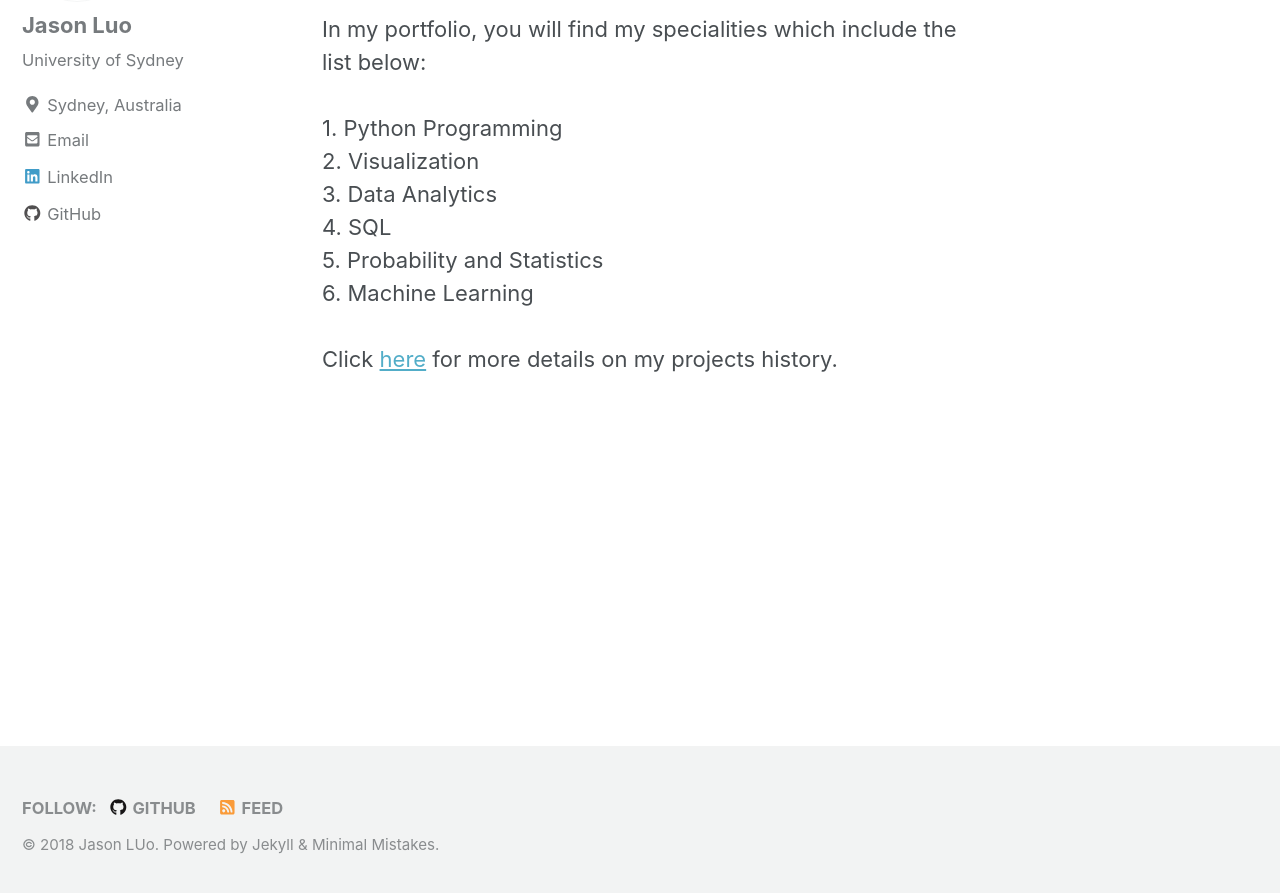
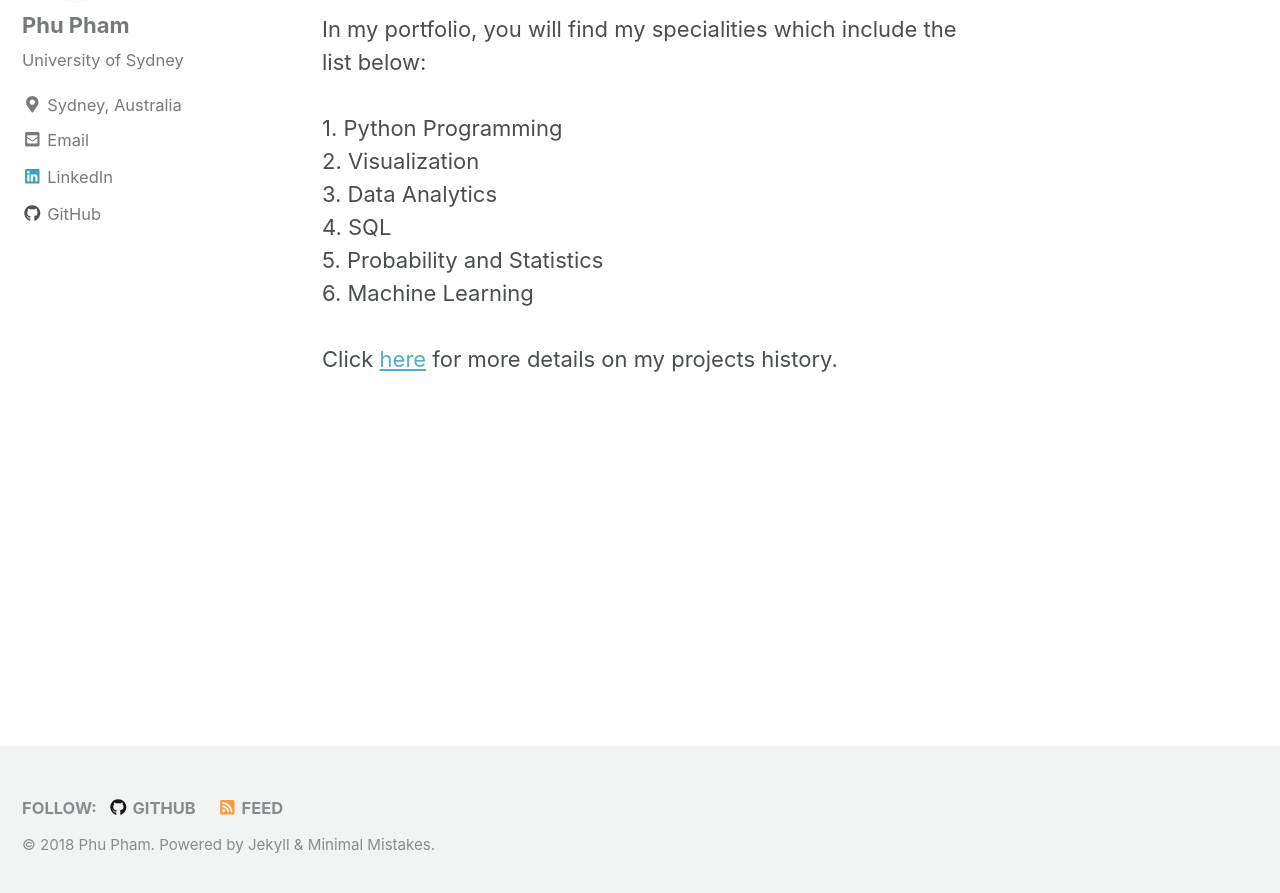
Before and after one commit to pphamnham/pphamnham.github.io, a Jekyll site: the page built from index.html, in a window 1280 px wide and 900 px high, scrolled down 516 px. Shown: the top 893 px of the window. Built offline with Jekyll 4.4.1, drawn with Linux system fonts in a browser that asks for light colours; nearby versions of some CDN libraries; the list of posts is cut into pages by our own code.

Commit message:
UPDATE CONFIG

```diff
--- a/_config.yml
+++ b/_config.yml
@@ -16,10 +16,10 @@ minimal_mistakes_skin    : "default" # "air", "aqua", "contrast", "dark", "dirt"
 
 # Site Settings
 locale                   : "en-US"
-title                    : "Jason Luo"
+title                    : "Phu Pham"
 title_separator          : "-"
-name                     : "Jason LUo"
-description              : "Data Science Portfolio."
+name                     : "Phu Pham"
+description              : "Data Science Personal Projects."
 url                      : # the base hostname & protocol for your site e.g. "https://mmistakes.github.io"
 baseurl                  : # the subpath of your site, e.g. "/blog"
 repository               : # GitHub username/repo-name e.g. "mmistakes/minimal-mistakes"
@@ -97,11 +97,11 @@ analytics:
 
 # Site Author
 author:
-  name             : "Jason Luo"
+  name             : "Phu Pham"
   avatar           : "/images/mypic.jpg" # path of avatar image, e.g. "/assets/images/bio-photo.jpg"
   bio              : "University of Sydney"
   location         : "Sydney, Australia"
-  email            : "jasonluo3329@gmail.com"
+  email            : "phu.pham1991@gmail.com"
   uri              :
   home             : # null (default), "absolute or relative url to link to author home"
   bitbucket        :
@@ -110,13 +110,13 @@ author:
   flickr           :
   facebook         :
   foursquare       :
-  github           : "jasonluo3329"
+  github           : "pphamnham"
   gitlab           :
   google_plus      :
   keybase          :
   instagram        :
   lastfm           :
-  linkedin         :  "zuxin-jason-luo-553a81166" #(the last part of your profile url, e.g. https://www.linkedin.com/in/john-doe-12345678)
+  linkedin         :  "phupham1991" #(the last part of your profile url, e.g. https://www.linkedin.com/in/john-doe-12345678)
   pinterest        :
   soundcloud       :
   stackoverflow    : # "123456/username" (the last part of your profile url, e.g. https://stackoverflow.com/users/123456/username)
```
